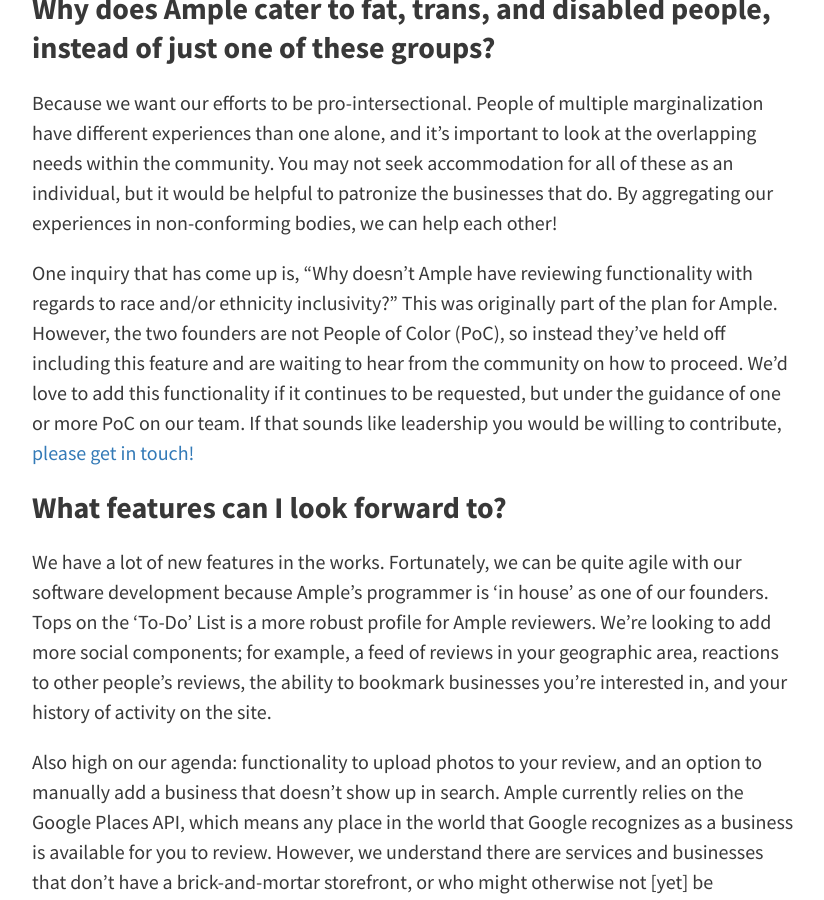
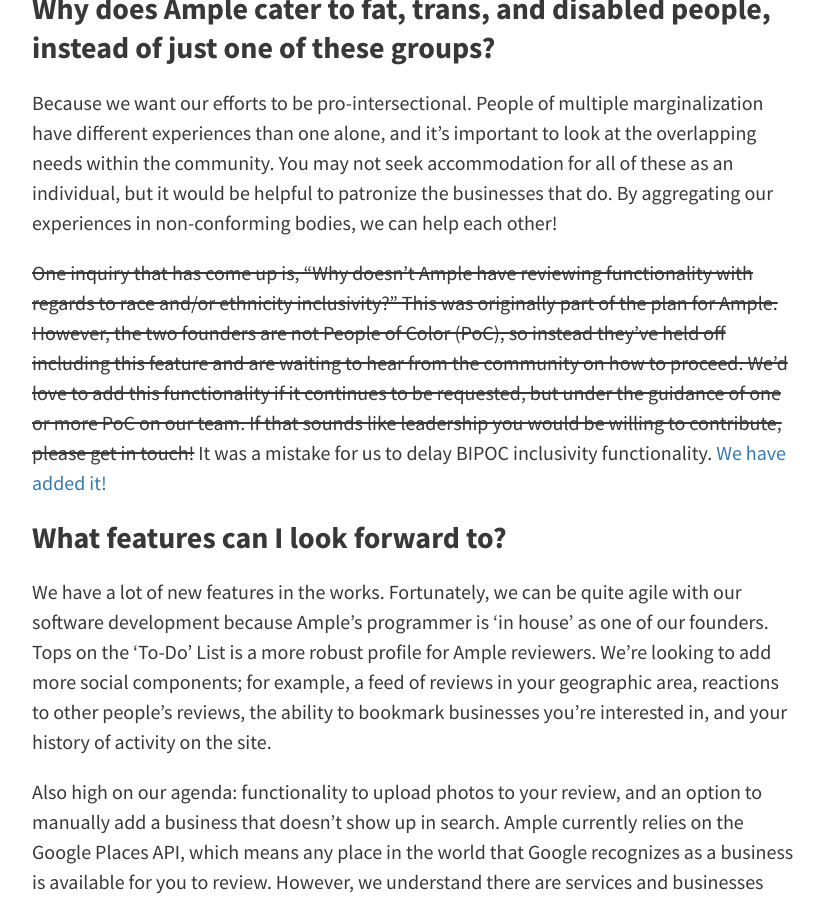
Before and after one commit to uhlissuh/ample, a Jekyll site: the page built from docs/_posts/2018-05-22-fat-queer-yelp-is-here.md, in a window 1280 px wide and 900 px high, scrolled down 1479 px. Shown: the whole window, without its empty margins (224-1048 px from the left). Built offline with Jekyll 4.4.1, drawn with Linux system fonts in a browser that asks for light colours; comment, search, counter and statistics services are not loaded.

Commit message:
Add strikethrough and link to post about BIPOC

```diff
--- a/docs/_posts/2018-05-22-fat-queer-yelp-is-here.md
+++ b/docs/_posts/2018-05-22-fat-queer-yelp-is-here.md
@@ -27,7 +27,7 @@
 
 Because we want our efforts to be pro-intersectional. People of multiple marginalization have different experiences than one alone, and it’s important to look at the overlapping needs within the community. You may not seek accommodation for all of these as an individual, but it would be helpful to patronize the businesses that do. By aggregating our experiences in non-conforming bodies, we can help each other!
 
-One inquiry that has come up is, “Why doesn’t Ample have reviewing functionality with regards to race and/or ethnicity inclusivity?” This was originally part of the plan for Ample. However, the two founders are not People of Color (PoC), so instead they’ve held off including this feature and are waiting to hear from the community on how to proceed. We’d love to add this functionality if it continues to be requested, but under the guidance of one or more PoC on our team. If that sounds like leadership you would be willing to contribute, [please get in touch!](isitample.com/feedback "Ample's feedback page")
+~~One inquiry that has come up is, “Why doesn’t Ample have reviewing functionality with regards to race and/or ethnicity inclusivity?” This was originally part of the plan for Ample. However, the two founders are not People of Color (PoC), so instead they’ve held off including this feature and are waiting to hear from the community on how to proceed. We’d love to add this functionality if it continues to be requested, but under the guidance of one or more PoC on our team. If that sounds like leadership you would be willing to contribute, please get in touch!~~  It was a mistake for us to delay BIPOC inclusivity functionality. [We have added it!](http://blog.isitample.com/2018/05/28/apology-new-bipoc-functionality.html)
 
 ### What features can I look forward to?
 
```
